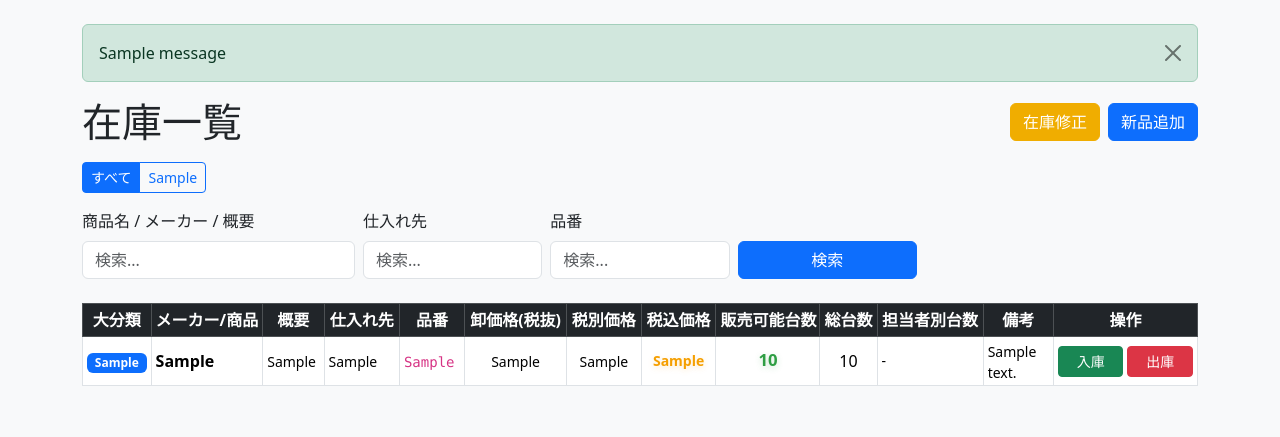
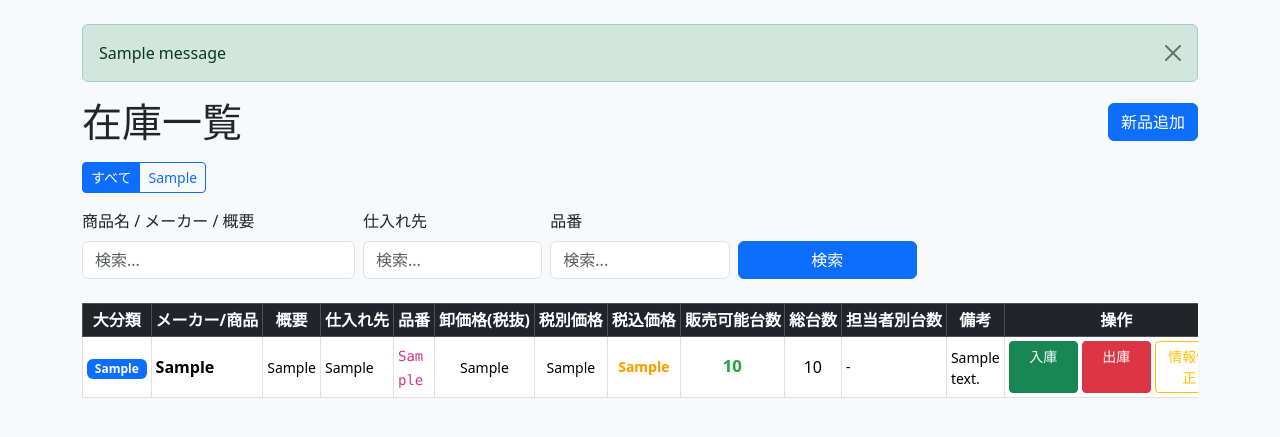
Before and after one commit to 970628809/Inventory, a Flask app: page /inventory in a window 1280 px wide. Shown: the part 56-493 px from the top of the page. Run offline with Flask 3, Linux system fonts and the light colour scheme; the visitor is signed in with stand-in values (Sample User, id 1); tables that the repository leaves empty hold one stand-in row (values such as "Sample post"); one stand-in notice (Sample message) is shown.

Commit message:
Add per-row inventory info editing

```diff
--- a/inventory_app/app.py
+++ b/inventory_app/app.py
@@ -679,6 +679,7 @@ PRODUCT_SNAPSHOT_FIELDS = [
     "current_stock",
     "total_stock",
     "staff_stock_json",
+    "staff_memo_json",
     "notes",
     "name",
     "category",
@@ -1391,7 +1392,6 @@ def edit_stock_log(log_id):
 @login_required
 def inventory():
     params = parse_search_args()
-    edit_mode = request.args.get("edit") == "1"
     sql, values = build_product_query(params)
     conn = get_db_connection()
     products = conn.execute(sql, values).fetchall()
@@ -1408,7 +1408,6 @@ def inventory():
         products=products,
         params=params,
         big_categories=big_categories,
-        edit_mode=edit_mode,
     )
 
 
@@ -1437,7 +1436,11 @@ def inventory_new():
         notes = request.form.get("notes", "").strip()
         source_sheet = request.form.get("source_sheet", "").strip() or "手動追加"
         staff_stock = parse_staff_stock_form()
-        staff_rows = staff_stock_form_rows(json.dumps(staff_stock, ensure_ascii=False))
+        staff_memos = parse_staff_memo_form()
+        staff_rows = staff_stock_form_rows(
+            json.dumps(staff_stock, ensure_ascii=False),
+            json.dumps(staff_memos, ensure_ascii=False),
+        )
 
         if not big_category:
             error_message = "大分類を入力してください。"
@@ -1477,7 +1480,7 @@ def inventory_new():
                     total_stock,
                     0,
                     json.dumps(staff_stock, ensure_ascii=False),
-                    "{}",
+                    json.dumps(staff_memos, ensure_ascii=False),
                     notes,
                     now,
                     available_stock,
@@ -1672,7 +1675,7 @@ def inventory_edit(product_id):
     options = get_inventory_form_options(conn)
     error_message = None
     form_data = dict(product)
-    staff_rows = staff_stock_form_rows(product["staff_stock_json"])
+    staff_rows = staff_stock_form_rows(product["staff_stock_json"], product["staff_memo_json"])
 
     if request.method == "POST":
         form_data = request.form.to_dict()
@@ -1690,7 +1693,11 @@ def inventory_edit(product_id):
         notes = request.form.get("notes", "").strip()
         source_sheet = request.form.get("source_sheet", "").strip() or "手動追加"
         staff_stock = parse_staff_stock_form()
-        staff_rows = staff_stock_form_rows(json.dumps(staff_stock, ensure_ascii=False))
+        staff_memos = parse_staff_memo_form()
+        staff_rows = staff_stock_form_rows(
+            json.dumps(staff_stock, ensure_ascii=False),
+            json.dumps(staff_memos, ensure_ascii=False),
+        )
 
         if not big_category:
             error_message = "大分類を入力してください。"
@@ -1727,6 +1734,7 @@ def inventory_edit(product_id):
                 "current_stock": available_stock,
                 "total_stock": total_stock,
                 "staff_stock_json": json.dumps(staff_stock, ensure_ascii=False),
+                "staff_memo_json": json.dumps(staff_memos, ensure_ascii=False),
                 "notes": notes,
                 "source_sheet": source_sheet,
                 "name": product_name,
@@ -1738,7 +1746,7 @@ def inventory_edit(product_id):
                 SET big_category = ?, maker_or_product = ?, overview = ?, supplier = ?,
                     amount = ?, wholesale_price = ?, tax_excluded_price = ?, tax_included_price = ?,
                     display_flag = ?, sku = ?, available_stock = ?, current_stock = ?,
-                    total_stock = ?, staff_stock_json = ?, notes = ?, source_sheet = ?,
+                    total_stock = ?, staff_stock_json = ?, staff_memo_json = ?, notes = ?, source_sheet = ?,
                     name = ?, category = ?, updated_at = ?
                 WHERE id = ?
                 """,
@@ -1757,6 +1765,7 @@ def inventory_edit(product_id):
                     available_stock,
                     total_stock,
                     json.dumps(staff_stock, ensure_ascii=False),
+                    json.dumps(staff_memos, ensure_ascii=False),
                     notes,
                     source_sheet,
                     product_name,
@@ -1772,7 +1781,7 @@ def inventory_edit(product_id):
                     "modification",
                     stock_change,
                     "",
-                    "在庫修正",
+                    "情報修正",
                     now,
                     json.dumps(
                         {
@@ -1787,12 +1796,12 @@ def inventory_edit(product_id):
             conn.commit()
             conn.close()
             flash("在庫情報を更新しました。", "success")
-            return redirect(url_for("inventory", edit="1"))
+            return redirect(url_for("inventory"))
 
     conn.close()
     return render_template(
         "inventory_new.html",
-        title="在庫修正",
+        title="情報修正",
         submit_label="更新する",
         options=options,
         error_message=error_message,
--- a/inventory_app/static/style.css
+++ b/inventory_app/static/style.css
@@ -41,18 +41,6 @@ body {
 
 .dashboard-box__empty {
   min-height: 100px;
-}
-
-.btn-inventory-edit {
-  --bs-btn-bg: #f0ad00;
-  --bs-btn-border-color: #f0ad00;
-  --bs-btn-color: #fff;
-  --bs-btn-hover-bg: #d99b00;
-  --bs-btn-hover-border-color: #d99b00;
-  --bs-btn-hover-color: #fff;
-  --bs-btn-active-bg: #c88f00;
-  --bs-btn-active-border-color: #c88f00;
-  --bs-btn-active-color: #fff;
 }
 
 .stocktaking-actions {
@@ -197,13 +185,13 @@ td.stock-table-notes small {
 }
 
 .stock-table-actions-col {
-  min-width: 9rem;
-  width: 9rem;
+  min-width: 14rem;
+  width: 14rem;
 }
 
 .inventory-actions {
   display: grid;
-  grid-template-columns: repeat(2, minmax(4rem, 1fr));
+  grid-template-columns: repeat(3, minmax(4rem, 1fr));
   gap: 0.25rem;
 }
 
--- a/inventory_app/templates/inventory.html
+++ b/inventory_app/templates/inventory.html
@@ -4,11 +4,6 @@
     <h1 class="mb-0">在庫一覧</h1>
     {% if can_manage_inventory %}
       <div class="d-flex gap-2">
-        {% if edit_mode %}
-          <a href="{{ url_for('inventory', q=params.q, sku=params.sku, big_category=params.big_category, supplier=params.supplier) }}" class="btn btn-outline-secondary">修正終了</a>
-        {% else %}
-          <a href="{{ url_for('inventory', edit=1, q=params.q, sku=params.sku, big_category=params.big_category, supplier=params.supplier) }}" class="btn btn-inventory-edit">在庫修正</a>
-        {% endif %}
         <a href="{{ url_for('inventory_new') }}" class="btn btn-primary">新品追加</a>
       </div>
     {% endif %}
@@ -17,9 +12,9 @@
   <!-- 大分類フィルタボタン -->
   <div class="mb-3">
     <div class="btn-group" role="group">
-      <a href="{{ url_for('inventory', edit=1 if edit_mode else none) }}" class="btn btn-sm {% if not params.big_category %}btn-primary{% else %}btn-outline-primary{% endif %}">すべて</a>
+      <a href="{{ url_for('inventory') }}" class="btn btn-sm {% if not params.big_category %}btn-primary{% else %}btn-outline-primary{% endif %}">すべて</a>
       {% for category in big_categories %}
-        <a href="{{ url_for('inventory', edit=1 if edit_mode else none, big_category=category, q=params.q, sku=params.sku, supplier=params.supplier) }}" class="btn btn-sm {% if params.big_category == category %}btn-primary{% else %}btn-outline-primary{% endif %}">{{ category }}</a>
+        <a href="{{ url_for('inventory', big_category=category, q=params.q, sku=params.sku, supplier=params.supplier) }}" class="btn btn-sm {% if params.big_category == category %}btn-primary{% else %}btn-outline-primary{% endif %}">{{ category }}</a>
       {% endfor %}
     </div>
   </div>
@@ -41,9 +36,6 @@
     <div class="col-md-2">
       {% if params.big_category %}
         <input type="hidden" name="big_category" value="{{ params.big_category }}">
-      {% endif %}
-      {% if edit_mode %}
-        <input type="hidden" name="edit" value="1">
       {% endif %}
       <button type="submit" class="btn btn-primary w-100">検索</button>
     </div>
@@ -110,14 +102,11 @@
             <td class="stock-table-notes"><small>{{ product.notes }}</small></td>
             {% if can_manage_inventory %}
               <td class="stock-table-actions-col">
-                {% if edit_mode %}
-                  <a href="{{ url_for('inventory_edit', product_id=product.id) }}" class="btn btn-sm btn-outline-warning w-100" title="修正">修正</a>
-                {% else %}
-                  <div class="inventory-actions" role="group">
-                    <a href="{{ url_for('stock_operate', product_id=product.id, type='inbound') }}" class="btn btn-sm btn-success" title="入庫">入庫</a>
-                    <a href="{{ url_for('stock_operate', product_id=product.id, type='outbound') }}" class="btn btn-sm btn-danger" title="出庫">出庫</a>
-                  </div>
-                {% endif %}
+                <div class="inventory-actions" role="group">
+                  <a href="{{ url_for('stock_operate', product_id=product.id, type='inbound') }}" class="btn btn-sm btn-success" title="入庫">入庫</a>
+                  <a href="{{ url_for('stock_operate', product_id=product.id, type='outbound') }}" class="btn btn-sm btn-danger" title="出庫">出庫</a>
+                  <a href="{{ url_for('inventory_edit', product_id=product.id) }}" class="btn btn-sm btn-outline-warning" title="情報修正">情報修正</a>
+                </div>
               </td>
             {% endif %}
           </tr>
```
Also changed, not shown: inventory_app/templates/inventory_new.html (+6 -3 lines).
